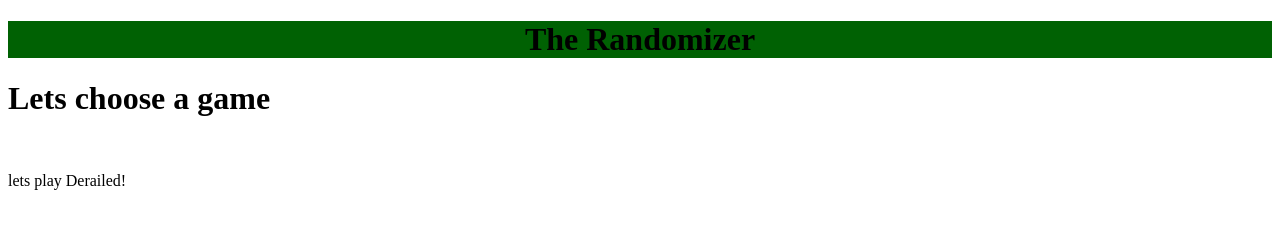
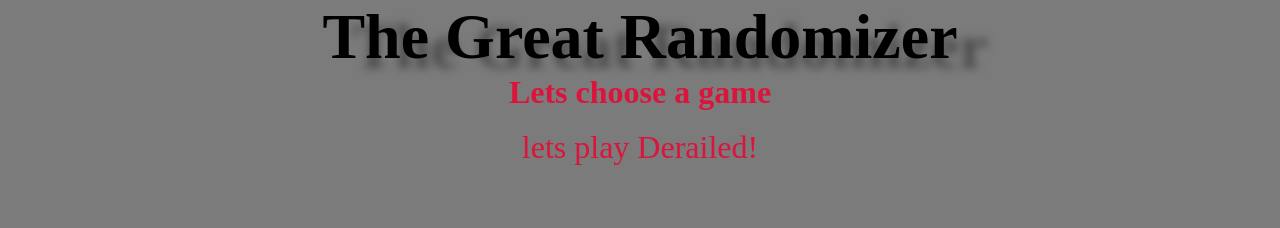
Before and after one commit to Austin-Marlatt/Randomizer-WIP, a plain HTML site: page index.html in a window 1280 px wide. Drawn offline with Linux system fonts and the light colour scheme.

Commit message:
added css changes

```diff
--- a/assets/style.css
+++ b/assets/style.css
@@ -1,4 +1,30 @@
+ * {
+  padding: 0px;
+  margin: 0px;
+ }
+
+ body {
+  background-color: rgba(0, 0, 0, 0.517);
+ }
  header h1 {
-   background-color: rgb(0, 97, 3);
+   background-color: rgba(1, 104, 4, 0);
    text-align: center;
+   font-size: 400%;
+   filter: drop-shadow(30px 10px 4px #444d);
 }
+
+main h1 {
+  background-color: rgba(0, 0, 0, 0);
+  border-width: 5px;
+  border-color: solid, black;
+  color:crimson;
+  text-align: center;
+  font-size: 200%;
+}
+
+main p {
+  background-color: rgba(0, 0, 0, 0);
+  color:crimson;
+  text-align: center;
+  font-size: 200%;
+}
--- a/index.html
+++ b/index.html
@@ -5,24 +5,23 @@
     <meta name="viewport" content="width=device-width, initial-scale=1.0">
     <meta http-equiv="X-UA-Compatible" content="ie=edge">
     <link rel="stylesheet" href="./assets/style.css"/>
-    <title>Randomizer</title>
+    <title>The Great Randomizer</title>
   </head>
 
   <body>
-
     <header>
-        <h1>The Randomizer</h1>
+        <h1>The Great Randomizer</h1>
     </header>
-
     <main>
         <h1>Lets choose a game</h1>
-    </br>
+      </br>
 
         <p id="random-result"></p>
 
     </main>
 
 	<script src="./assets/script.js"></script>
+
   </body>
 
 </html>
```
